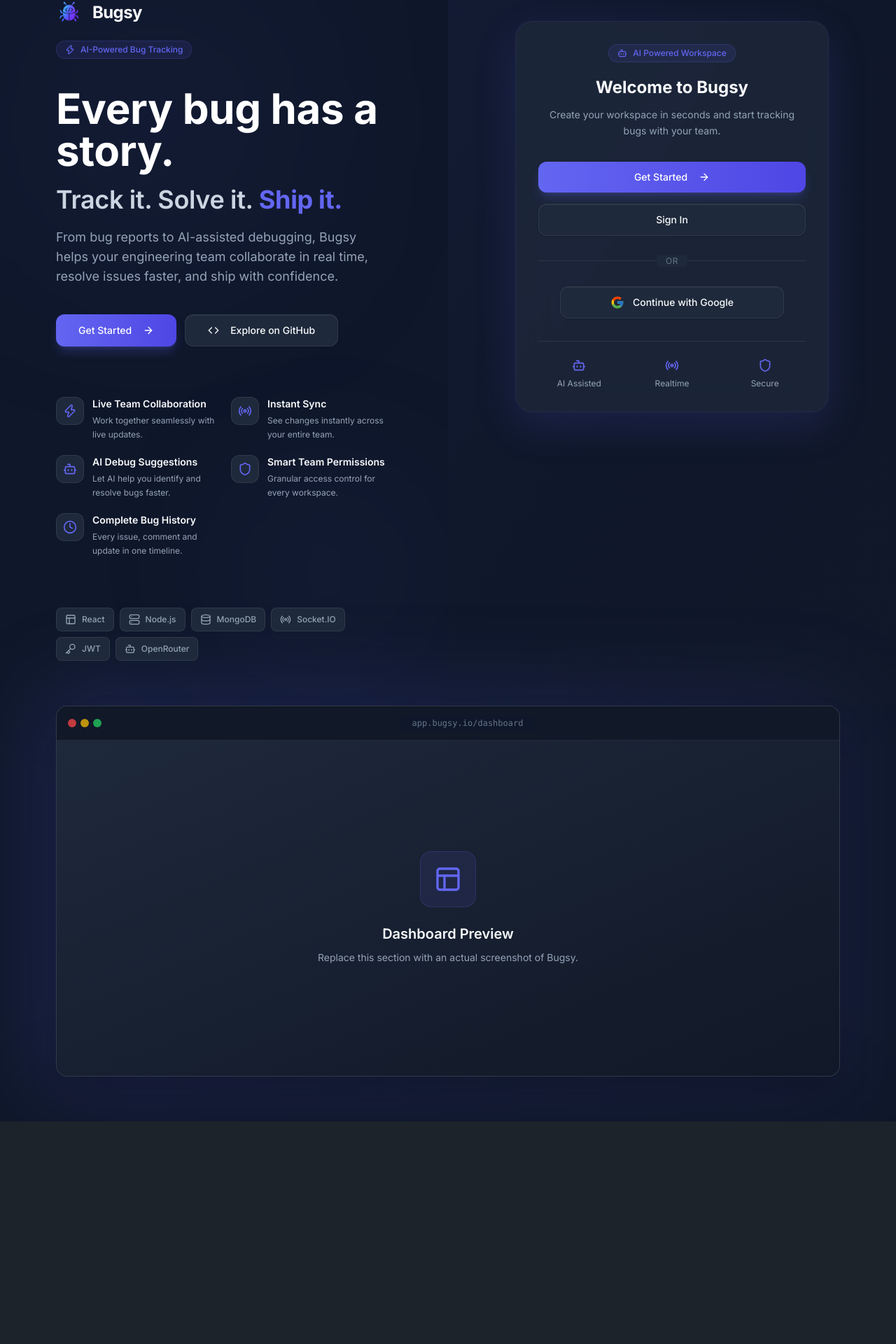
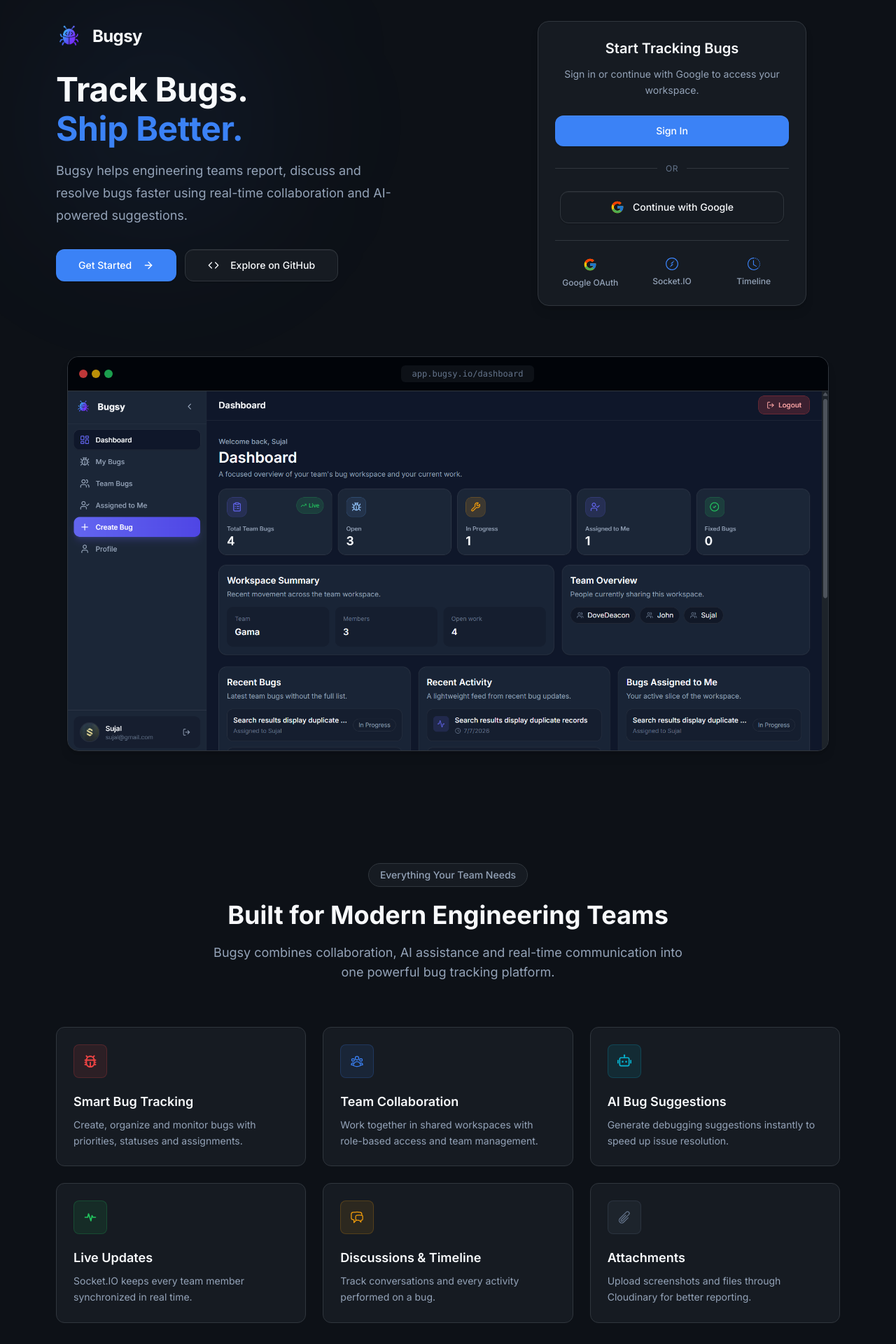
Before and after one commit to sujal-io/bugsy, a React (Vite) app in the folder frontend/: page / in a window 1280 px wide. Shown: the part 66-1986 px from the top of the page at 70% size. Before the commit the page ends 1668 px from the top, so only its background shows below. Built offline with nearby package versions, Linux system fonts and the light colour scheme.

Commit message:
style(ui): polish landing page and refine visual design

```diff
--- a/frontend/src/pages/LandingPage.jsx
+++ b/frontend/src/pages/LandingPage.jsx
@@ -1,80 +1,106 @@
 import React from "react";
 import { useNavigate } from "react-router-dom";
+import { ArrowRight, Code } from "lucide-react";
+import { FcGoogle } from "react-icons/fc";
+import { SiSocketdotio } from "react-icons/si";
+import { BsClockHistory } from "react-icons/bs";
 import {
-  Zap,
-  Shield,
-  Clock,
-  ArrowRight,
-  Layout,
-  Database,
-  Server,
-  Radio,
-  Key,
-  Bot,
-  Code,
-} from "lucide-react";
-import { FcGoogle } from "react-icons/fc";
+  HiOutlineUserGroup,
+  HiOutlineChatBubbleLeftRight,
+  HiOutlinePaperClip,
+} from "react-icons/hi2";
 
+import { PiBugBeetleBold } from "react-icons/pi";
+import { RiRobot2Line } from "react-icons/ri";
+import { TbActivityHeartbeat } from "react-icons/tb";
 import { Button } from "../components/ui/Button";
+import Footer from "../components/layout/Footer";
 import bugsyLogo from "/bugsy logo.png";
 import { getApiBaseUrl } from "../lib/apiClient";
 
 const LandingPage = () => {
   const navigate = useNavigate();
-  console.log(import.meta.env);
 
-  const features = [
+  const featureCards = [
     {
-      icon: Zap,
-      title: "Live Team Collaboration",
-      description: "Work together seamlessly with live updates.",
+      icon: PiBugBeetleBold,
+
+      title: "Smart Bug Tracking",
+
+      description:
+        "Create, organize and monitor bugs with priorities, statuses and assignments.",
+
+      color: "danger",
     },
+
     {
-      icon: Radio,
-      title: "Instant Sync",
-      description: "See changes instantly across your entire team.",
+      icon: HiOutlineUserGroup,
+
+      title: "Team Collaboration",
+
+      description:
+        "Work together in shared workspaces with role-based access and team management.",
+
+      color: "primary",
     },
+
     {
-      icon: Bot,
-      title: "AI Debug Suggestions",
-      description: "Let AI help you identify and resolve bugs faster.",
+      icon: RiRobot2Line,
+
+      title: "AI Bug Suggestions",
+
+      description:
+        "Generate debugging suggestions instantly to speed up issue resolution.",
+
+      color: "cyan",
     },
+
     {
-      icon: Shield,
-      title: "Smart Team Permissions",
-      description: "Granular access control for every workspace.",
+      icon: TbActivityHeartbeat,
+
+      title: "Live Updates",
+
+      description:
+        "Socket.IO keeps every team member synchronized in real time.",
+
+      color: "success",
     },
+
     {
-      icon: Clock,
-      title: "Complete Bug History",
-      description: "Every issue, comment and update in one timeline.",
+      icon: HiOutlineChatBubbleLeftRight,
+
+      title: "Discussions & Timeline",
+
+      description: "Track conversations and every activity performed on a bug.",
+
+      color: "warning",
     },
-  ];
 
-  const techStack = [
-    { name: "React", icon: Layout },
-    { name: "Node.js", icon: Server },
-    { name: "MongoDB", icon: Database },
-    { name: "Socket.IO", icon: Radio },
-    { name: "JWT", icon: Key },
-    { name: "OpenRouter", icon: Bot },
+    {
+      icon: HiOutlinePaperClip,
+
+      title: "Attachments",
+
+      description:
+        "Upload screenshots and files through Cloudinary for better reporting.",
+
+      color: "slate",
+    },
   ];
 
   return (
     <div className="min-h-screen bg-background flex flex-col">
-      {/* ================= HERO ================= */}
+      {/* HERO  */}
 
-      <div className="flex flex-col lg:flex-row flex-1 min-h-[70vh]">
+      <div className="flex flex-col lg:flex-row min-h-[50vh]">
         {/* LEFT SIDE */}
 
         <div className="relative overflow-hidden w-full lg:w-1/2 flex flex-col justify-center px-6 py-10 lg:px-20 lg:py-16">
-          {/* Background Glow */}
+          {/* Background Glow - Subtle */}
 
-          <div className="absolute top-24 left-20 w-72 h-72 bg-primary/15 rounded-full blur-[140px] pointer-events-none" />
+          <div className="absolute top-24 left-20 w-72 h-72 bg-primary/10 rounded-full blur-[120px] pointer-events-none" />
 
-          <div className="absolute bottom-20 right-16 w-56 h-56 bg-primary/10 rounded-full blur-[120px] pointer-events-none" />
-
-          <div className="relative z-10 max-w-xl space-y-10">
+          <div className="relative z-10 max-w-xl space-y-8">
             {/* Logo */}
 
             <div className="space-y-5">
@@ -89,33 +115,24 @@
                   Bugsy
                 </span>
               </div>
-
-              <div>
-                <span className="inline-flex items-center gap-2 rounded-full border border-primary/20 bg-primary/10 px-3 py-1 text-xs font-medium text-primary">
-                  <Zap className="w-3.5 h-3.5" />
-                  AI-Powered Bug Tracking
-                </span>
-              </div>
             </div>
 
             {/* Heading */}
 
             <div className="space-y-5">
-              <h1 className="tracking-tight leading-none">
-                <span className="block text-4xl lg:text-6xl font-bold text-white">
-                  Every bug has a story.
+              <h1 className="tracking-tight">
+                <span className="block text-4xl lg:text-5xl font-bold text-content-primary leading-[1.1]">
+                  Track Bugs.
                 </span>
 
-                <span className="block mt-5 text-2xl lg:text-4xl font-semibold text-slate-300 leading-snug">
-                  Track it. Solve it.
-                  <span className="text-primary font-bold"> Ship it.</span>
+                <span className="block mt-2 text-4xl lg:text-5xl font-bold text-primary leading-[1.1]">
+                  Ship Better.
                 </span>
               </h1>
 
-              <p className="max-w-lg text-base lg:text-lg leading-relaxed text-content-secondary">
-                From bug reports to AI-assisted debugging, Bugsy helps your
-                engineering team collaborate in real time, resolve issues
-                faster, and ship with confidence.
+              <p className="mt-5 max-w-xl text-lg leading-8 text-content-secondary">
+                Bugsy helps engineering teams report, discuss and resolve bugs
+                faster using real-time collaboration and AI-powered suggestions.
               </p>
             </div>
 
@@ -124,7 +141,7 @@
             <div className="flex flex-col sm:flex-row gap-3 w-full sm:w-auto">
               <Button
                 onClick={() => navigate("/signup")}
-                className="w-full sm:w-auto justify-center px-8 py-3 bg-gradient-to-r from-primary to-primary-hover hover:from-primary-hover hover:to-primary text-white font-medium shadow-lg shadow-primary/25"
+                className="w-full sm:w-auto justify-center px-8 py-3 bg-primary hover:bg-primary-hover text-white font-medium transition-colors duration-200"
               >
                 Get Started
                 <ArrowRight className="ml-2 w-4 h-4" />
@@ -145,93 +162,29 @@
                 </Button>
               </a>
             </div>
-
-            {/* Features */}
-
-            <div className="pt-8">
-              <div className="grid grid-cols-1 sm:grid-cols-2 gap-5">
-                {features.map((feature, index) => (
-                  <div key={index} className="flex items-start gap-3">
-                    <div className="flex h-10 w-10 shrink-0 items-center justify-center rounded-xl border border-border bg-surface">
-                      <feature.icon className="w-5 h-5 text-primary" />
-                    </div>
-
-                    <div>
-                      <h3 className="text-sm font-semibold text-content-primary">
-                        {feature.title}
-                      </h3>
-
-                      <p className="mt-1 text-xs leading-relaxed text-content-secondary">
-                        {feature.description}
-                      </p>
-                    </div>
-                  </div>
-                ))}
-              </div>
-            </div>
-
-            {/* Tech Stack */}
-
-            <div className="pt-8">
-              <div className="flex flex-wrap gap-2">
-                {techStack.map((tech, index) => (
-                  <div
-                    key={index}
-                    className="flex items-center gap-2 rounded-lg border border-border bg-surface px-3 py-2 hover:border-border-strong transition-colors"
-                  >
-                    <tech.icon className="w-4 h-4 text-content-secondary" />
-
-                    <span className="text-xs font-medium text-content-secondary">
-                      {tech.name}
-                    </span>
-                  </div>
-                ))}
-              </div>
-            </div>
           </div>
         </div>
+
         {/* ================= RIGHT SIDE ================= */}
 
         <div className="w-full lg:w-1/2 flex items-start justify-center px-6 py-10 lg:px-12 lg:pt-24 lg:pb-16 relative">
-          {/* Background Glow */}
-          <div className="absolute inset-0 bg-gradient-to-br from-primary/5 via-transparent to-background-secondary/50 pointer-events-none" />
-
-          <div className="relative w-full max-w-md">
-            <div className="bg-surface/80 backdrop-blur-xl border border-primary/10 rounded-3xl p-7 lg:p-8 shadow-[0_20px_60px_rgba(99,102,241,0.15)]">
-              {/* Badge */}
-
-              <div className="flex justify-center mb-5">
-                <span className="inline-flex items-center gap-2 rounded-full border border-primary/20 bg-primary/10 px-3 py-1 text-xs font-medium text-primary">
-                  <Bot className="w-3.5 h-3.5" />
-                  AI Powered Workspace
-                </span>
-              </div>
-
+          <div className="relative w-full max-w-sm">
+            <div className="bg-surface border border-border rounded-2xl p-6 shadow-lg">
               {/* Heading */}
 
-              <h2 className="text-2xl font-bold text-center text-content-primary">
-                Welcome to Bugsy
+              <h2 className="text-xl font-semibold text-center text-content-primary">
+                Start Tracking Bugs
               </h2>
 
               <p className="mt-3 text-center text-content-secondary leading-relaxed">
-                Create your workspace in seconds and start tracking bugs with
-                your team.
+                Sign in or continue with Google to access your workspace.
               </p>
 
               {/* Buttons */}
 
-              <div className="mt-8 space-y-4">
+              <div className="mt-6 space-y-3">
                 <Button
-                  className="w-full py-3 bg-gradient-to-r from-primary to-primary-hover hover:from-primary-hover hover:to-primary text-white font-medium shadow-lg shadow-primary/25"
-                  onClick={() => navigate("/signup")}
-                >
-                  Get Started
-                  <ArrowRight className="ml-2 w-4 h-4" />
-                </Button>
-
-                <Button
-                  variant="secondary"
-                  className="w-full py-3 font-medium"
+                  className="w-full py-3 bg-primary hover:bg-primary-hover text-white font-medium transition-colors duration-200"
                   onClick={() => navigate("/login")}
                 >
                   Sign In
@@ -240,7 +193,7 @@
 
               {/* Divider */}
 
-              <div className="relative my-7">
+              <div className="relative my-6">
                 <div className="absolute inset-0 flex items-center">
                   <div className="w-full border-t border-border" />
                 </div>
@@ -257,8 +210,7 @@
               <div className="flex justify-center">
                 <Button
                   onClick={() => {
-                    window.location.href =
-                      `${getApiBaseUrl()}/api/oauth/google`;
+                    window.location.href = `${getApiBaseUrl()}/api/oauth/google`;
                   }}
                   variant="secondary"
                   className="w-full max-w-xs flex items-center justify-center gap-3 py-3 font-medium"
@@ -270,23 +222,30 @@
 
               {/* Highlights */}
 
-              <div className="mt-8 pt-6 border-t border-border">
-                <div className="grid grid-cols-3 gap-4 text-center">
-                  <div>
-                    <Bot className="mx-auto mb-2 w-5 h-5 text-primary" />
-                    <p className="text-xs text-content-secondary">
-                      AI Assisted
-                    </p>
+              <div className="mt-6 pt-6 border-t border-border">
+                <div className="grid grid-cols-3 gap-4">
+                  <div className="flex flex-col items-center gap-2">
+                    <FcGoogle className="text-xl" />
+
+                    <span className="text-xs font-medium text-content-secondary">
+                      Google OAuth
+                    </span>
                   </div>
 
-                  <div>
-                    <Radio className="mx-auto mb-2 w-5 h-5 text-primary" />
-                    <p className="text-xs text-content-secondary">Realtime</p>
+                  <div className="flex flex-col items-center gap-2">
+                    <SiSocketdotio className="text-[18px] text-primary" />
+
+                    <span className="text-xs font-medium text-content-secondary">
+                      Socket.IO
+                    </span>
                   </div>
 
-                  <div>
-                    <Shield className="mx-auto mb-2 w-5 h-5 text-primary" />
-                    <p className="text-xs text-content-secondary">Secure</p>
+                  <div className="flex flex-col items-center gap-2">
+                    <BsClockHistory className="text-lg text-primary" />
+
+                    <span className="text-xs font-medium text-content-secondary">
+                      Timeline
+                    </span>
                   </div>
                 </div>
               </div>
@@ -297,18 +256,18 @@
 
       {/* ================= DASHBOARD PREVIEW ================= */}
 
-      <div className="hidden lg:block px-6 lg:px-20 pb-16">
+      <div className="hidden lg:block max-w-6xl mx-auto px-6 lg:px-8 mt-2 pb-16">
         <div>
-          <div className="relative">
-            <div className="absolute -inset-4 bg-gradient-to-r from-primary/20 to-primary/10 rounded-3xl blur-3xl pointer-events-none" />
-
-            <div className="relative overflow-hidden rounded-2xl border border-border bg-surface shadow-2xl">
+          <div className="relative z-20">
+            <div className="relative overflow-hidden rounded-2xl border border-border bg-surface shadow-lg">
               {/* Browser */}
 
               <div className="flex items-center gap-2 border-b border-border bg-background-secondary px-4 py-3">
                 <div className="flex gap-1.5">
                   <div className="h-3 w-3 rounded-full bg-red-500/80" />
+
                   <div className="h-3 w-3 rounded-full bg-yellow-500/80" />
+
                   <div className="h-3 w-3 rounded-full bg-green-500/80" />
                 </div>
 
@@ -321,25 +280,124 @@
 
               {/* Replace this with your screenshot later */}
 
-              <div className="aspect-[21/9] bg-gradient-to-br from-surface to-background-secondary flex items-center justify-center p-10">
-                <div className="text-center">
-                  <div className="mx-auto flex h-20 w-20 items-center justify-center rounded-2xl border border-primary/20 bg-primary/10">
-                    <Layout className="h-10 w-10 text-primary" />
-                  </div>
-
-                  <h3 className="mt-6 text-xl font-semibold text-content-primary">
-                    Dashboard Preview
-                  </h3>
-
-                  <p className="mt-2 text-content-secondary">
-                    Replace this section with an actual screenshot of Bugsy.
-                  </p>
-                </div>
+              <div className="overflow-hidden bg-background-secondary">
+                <img
+                  src="/dashboard.png"
+                  alt="Bugsy Dashboard"
+                  className="w-full object-cover"
+                  draggable={false}
+                />
               </div>
             </div>
           </div>
         </div>
       </div>
+
+      {/* ================= FEATURES ================= */}
+
+      <section className="px-6 lg:px-20 py-24">
+        <div className="max-w-7xl mx-auto">
+          <div className="text-center mb-16">
+            <span className="inline-flex items-center rounded-full border border-border bg-surface px-4 py-1.5 text-sm font-medium text-content-secondary">
+              Everything Your Team Needs
+            </span>
+
+            <h2 className="mt-5 text-3xl lg:text-4xl font-bold text-content-primary">
+              Built for Modern Engineering Teams
+            </h2>
+
+            <p className="mt-5 max-w-2xl mx-auto text-lg text-content-secondary">
+              Bugsy combines collaboration, AI assistance and real-time
+              communication into one powerful bug tracking platform.
+            </p>
+          </div>
+
+          <div className="grid grid-cols-1 md:grid-cols-2 xl:grid-cols-3 gap-6">
+            {featureCards.map((feature, index) => {
+              const getColorClasses = (color) => {
+                const colorMap = {
+                  danger: {
+                    bg: "bg-danger/10",
+
+                    border: "border-danger/20",
+
+                    text: "text-danger",
+                  },
+
+                  primary: {
+                    bg: "bg-primary/10",
+
+                    border: "border-primary/20",
+
+                    text: "text-primary",
+                  },
+
+                  cyan: {
+                    bg: "bg-cyan/10",
+
+                    border: "border-cyan/20",
+
+                    text: "text-cyan",
+                  },
+
+                  success: {
+                    bg: "bg-success/10",
+
+                    border: "border-success/20",
+
+                    text: "text-success",
+                  },
+
+                  warning: {
+                    bg: "bg-warning/10",
+
+                    border: "border-warning/20",
+
+                    text: "text-warning",
+                  },
+
+                  slate: {
+                    bg: "bg-slate/10",
+
+                    border: "border-slate/20",
+
+                    text: "text-slate",
+                  },
+                };
+
+                return colorMap[color] || colorMap.primary;
+              };
+
+              const colorClasses = getColorClasses(feature.color);
+
+              return (
+                <div
+                  key={index}
+                  className="group rounded-xl border border-border bg-surface p-6 transition-all duration-200 hover:-translate-y-1 hover:border-border-strong"
+                >
+                  <div
+                    className={`flex h-12 w-12 items-center justify-center rounded-lg border ${colorClasses.bg} ${colorClasses.border}`}
+                  >
+                    <feature.icon className={`text-xl ${colorClasses.text}`} />
+                  </div>
+
+                  <h3 className="mt-5 text-lg font-semibold text-content-primary">
+                    {feature.title}
+                  </h3>
+
+                  <p className="mt-2 leading-relaxed text-content-secondary">
+                    {feature.description}
+                  </p>
+                </div>
+              );
+            })}
+          </div>
+        </div>
+      </section>
+
+      {/* ================= FOOTER ================= */}
+
+      <Footer />
     </div>
   );
 };
--- a/frontend/tailwind.config.js
+++ b/frontend/tailwind.config.js
@@ -1,82 +1,181 @@
+
+
 import daisyui from 'daisyui';
 
+
+
 // Tailwind config.
+
 export default {
+
   content: [
+
     './index.html',
+
     './src/**/*.{js,ts,jsx,tsx}',
+
   ],
+
   theme: {
+
     extend: {
+
       colors: {
+
         background: {
-          DEFAULT: '#0F172A',
-          secondary: '#111827',
+
+          DEFAULT: '#0D1117',
+
+          secondary: '#010409',
+
         },
+
         surface: {
-          DEFAULT: '#1E293B',
-          hover: '#253449',
+
+          DEFAULT: '#161B22',
+
+          hover: '#21262D',
+
         },
+
         border: {
-          DEFAULT: 'rgba(255,255,255,0.08)',
-          strong: 'rgba(255,255,255,0.12)',
+
+          DEFAULT: '#30363D',
+
+          strong: '#484F58',
+
         },
+
         primary: {
-          DEFAULT: '#6366F1',
-          hover: '#4F46E5',
-          muted: 'rgba(99,102,241,0.15)',
+
+          DEFAULT: '#3B82F6',
+
+          hover: '#2563EB',
+
+          muted: 'rgba(59,130,246,0.15)',
+
         },
+
         success: {
+
           DEFAULT: '#22C55E',
+
           muted: 'rgba(34,197,94,0.15)',
+
         },
+
         warning: {
+
           DEFAULT: '#F59E0B',
+
           muted: 'rgba(245,158,11,0.15)',
+
         },
+
         danger: {
+
           DEFAULT: '#EF4444',
+
           muted: 'rgba(239,68,68,0.15)',
+
         },
+
+        cyan: {
+
+          DEFAULT: '#06B6D4',
+
+          muted: 'rgba(6,182,212,0.15)',
+
+        },
+
+        slate: {
+
+          DEFAULT: '#64748B',
+
+          muted: 'rgba(100,116,139,0.15)',
+
+        },
+
         content: {
+
           primary: '#F8FAFC',
+
           secondary: '#94A3B8',
+
           muted: '#64748B',
+
         },
+
       },
+
       fontFamily: {
+
         sans: ['Inter', 'system-ui', '-apple-system', 'sans-serif'],
+
       },
+
       fontSize: {
+
         display: ['1.875rem', { lineHeight: '2.25rem', fontWeight: '600', letterSpacing: '-0.02em' }],
+
         heading: ['1.125rem', { lineHeight: '1.75rem', fontWeight: '600', letterSpacing: '-0.01em' }],
+
         subheading: ['0.875rem', { lineHeight: '1.25rem', fontWeight: '500' }],
+
         body: ['0.875rem', { lineHeight: '1.5rem', fontWeight: '400' }],
+
         caption: ['0.75rem', { lineHeight: '1rem', fontWeight: '400' }],
+
         'btn-sm': ['0.8125rem', { lineHeight: '1.25rem', fontWeight: '500' }],
+
         'btn-md': ['0.875rem', { lineHeight: '1.25rem', fontWeight: '500' }],
+
       },
+
       borderRadius: {
+
         xl: '0.75rem',
+
         '2xl': '1rem',
+
       },
+
       boxShadow: {
+
         card: '0 1px 2px rgba(0,0,0,0.24), 0 0 0 1px rgba(255,255,255,0.04)',
+
         'card-hover': '0 4px 12px rgba(0,0,0,0.32), 0 0 0 1px rgba(255,255,255,0.06)',
+
         button: '0 1px 2px rgba(0,0,0,0.2), inset 0 1px 0 rgba(255,255,255,0.06)',
+
         modal: '0 24px 48px rgba(0,0,0,0.48), 0 0 0 1px rgba(255,255,255,0.06)',
+
         focus: '0 0 0 3px rgba(99,102,241,0.35)',
+
       },
+
       transitionDuration: {
+
         DEFAULT: '150ms',
+
       },
+
       backdropBlur: {
+
         modal: '12px',
+
       },
+
     },
+
   },
+
   plugins: [daisyui],
+
   daisyui: {
+
     themes: ['dark'],
+
   },
+
 };
```
Also changed, not shown: frontend/public/dashboard.png (added).
